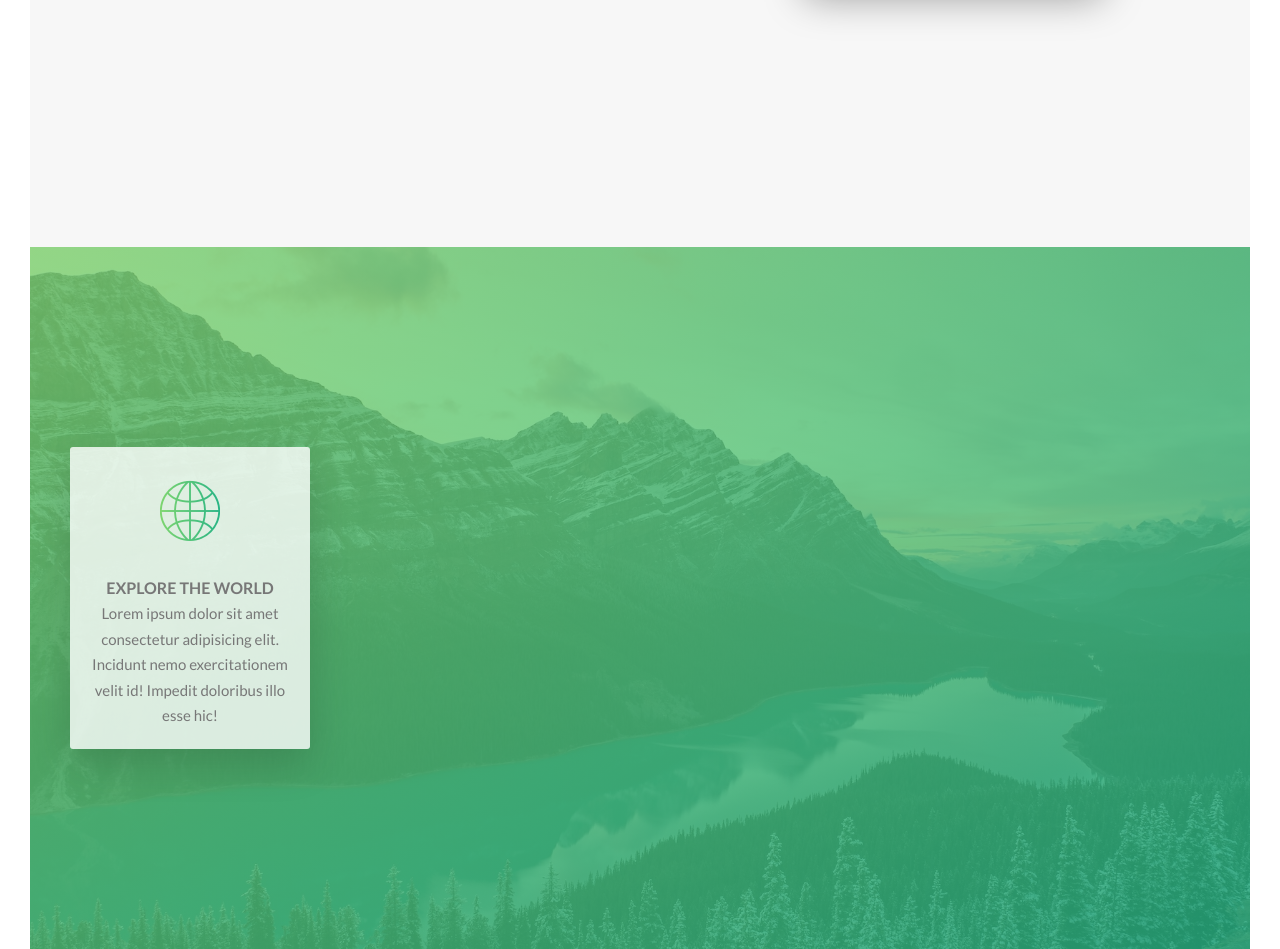
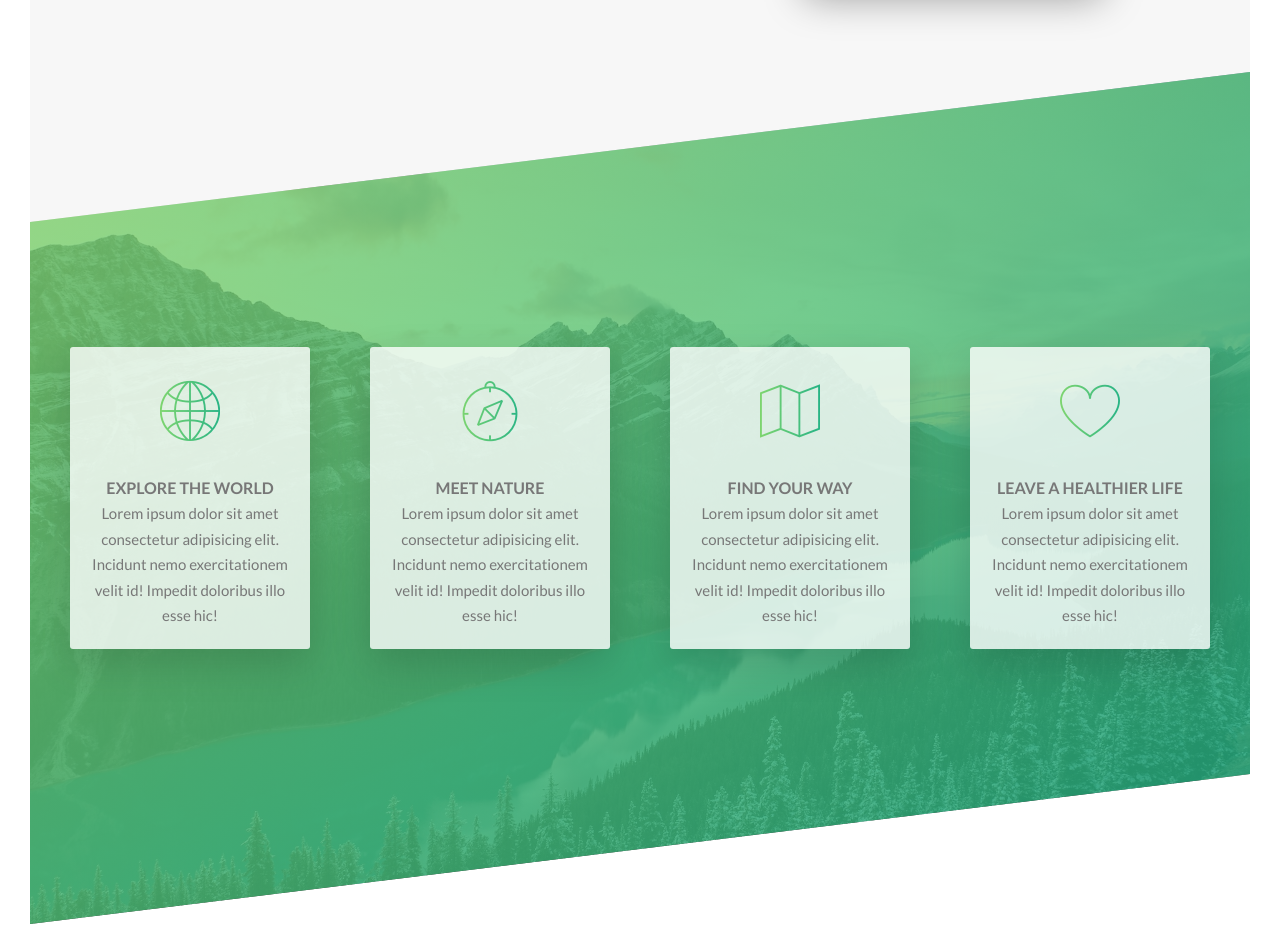
Before and after one commit to VictoriaSTo/tours, a plain HTML site: page index.html in a window 1280 px wide. Shown: the part 1257-2206 px from the top of the page. After the commit the page ends 2181 px from the top, so only its background shows below. Drawn offline with Linux system fonts and the light colour scheme.

```diff
--- a/css/style.css
+++ b/css/style.css
@@ -181,7 +181,7 @@
   text-align: center;
   border-radius: 3px;
   box-shadow: 0 1.5rem 4rem rgba(0, 0, 0, 0.15);
-  transition: all .3s; }
+  transition: transform .3s; }
   .feature-box__icon {
     font-size: 6rem;
     margin-bottom: .5rem;
@@ -247,4 +247,8 @@
 .section-features {
   padding: 20rem 0;
   background-image: linear-gradient(to right bottom, rgba(126, 213, 111, 0.801), rgba(40, 180, 133, 0.801)), url(../img/nat-4.jpg);
-  background-size: cover; }
+  background-size: cover;
+  margin-top: -10rem;
+  transform: skewY(-7deg); }
+  .section-features > * {
+    transform: skewY(7deg); }
--- a/index.html
+++ b/index.html
@@ -68,7 +68,32 @@
                             <p class="feature-box__text">Lorem ipsum dolor sit amet consectetur adipisicing elit. Incidunt nemo exercitationem velit id! Impedit doloribus illo esse hic!</p>
                         </div>
                     </div>
+                    <div class="col-1-of-4">
+                        <div class="feature-box">
+                            <i class="feature-box__icon icon-basic-compass"></i>
+                            <h3 class="heading-tertiary">Meet nature</h3>
+                            <p class="feature-box__text">Lorem ipsum dolor sit amet consectetur adipisicing elit. Incidunt nemo exercitationem velit id! Impedit doloribus illo esse hic!</p>
+                        </div>
+                    </div>
+                    <div class="col-1-of-4">
+                        <div class="feature-box">
+                            <i class="feature-box__icon icon-basic-map"></i>
+                            <h3 class="heading-tertiary">Find your way</h3>
+                            <p class="feature-box__text">Lorem ipsum dolor sit amet consectetur adipisicing elit. Incidunt nemo exercitationem velit id! Impedit doloribus illo esse hic!</p>
+                        </div>
+                    </div>
+                    <div class="col-1-of-4">
+                        <div class="feature-box">
+                            <i class="feature-box__icon icon-basic-heart"></i>
+                            <h3 class="heading-tertiary">Leave a healthier life</h3>
+                            <p class="feature-box__text">Lorem ipsum dolor sit amet consectetur adipisicing elit. Incidunt nemo exercitationem velit id! Impedit doloribus illo esse hic!</p>
+                        </div>
+                    </div>
                 </div>
+            </section>
+
+            <section class="tours">
+
             </section>
 
         </main>
--- a/sass/components/_feature-box.scss
+++ b/sass/components/_feature-box.scss
@@ -5,7 +5,7 @@
   text-align: center;
   border-radius: 3px;
   box-shadow: 0 1.5rem 4rem rgba($color-black, .15);
-  transition: all .3s;
+  transition: transform .3s;
 
   &__icon {
     font-size: 6rem;
--- a/sass/pages/_home.scss
+++ b/sass/pages/_home.scss
@@ -12,4 +12,11 @@
     rgba(40, 180, 133, 0.801)),
     url(../img/nat-4.jpg);
   background-size: cover;
+  margin-top: -10rem;
+
+  transform: skewY(-7deg);
+
+  & > * {
+    transform: skewY(7deg);
+  }
 }
```
